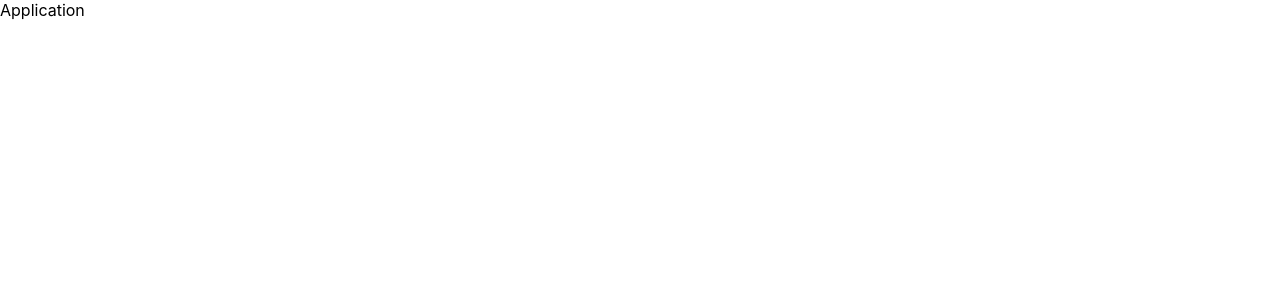
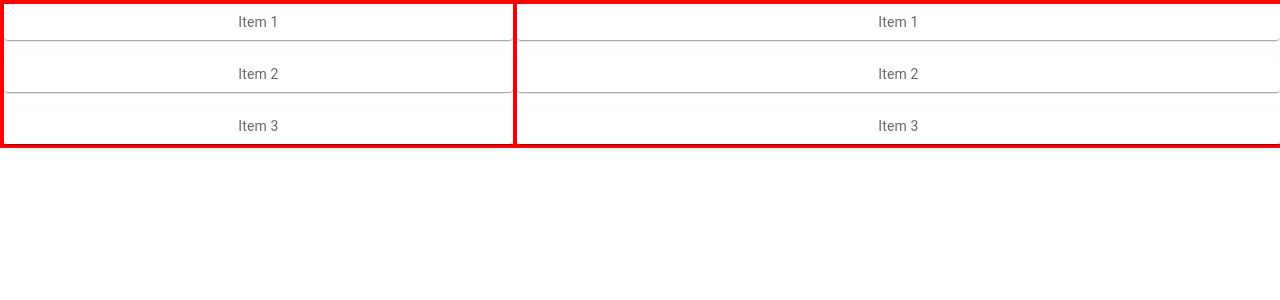
Before and after one commit to ronak-d/Family-Tree, a React (Create React App) app in the folder tree/: page / in a window 1280 px wide. Shown: the top 300 px of the page. Built offline with nearby package versions, Linux system fonts and the light colour scheme.

Commit message:
made css with MUI

```diff
--- a/tree/package.json
+++ b/tree/package.json
@@ -3,6 +3,11 @@
   "version": "0.1.0",
   "private": true,
   "dependencies": {
+    "@emotion/react": "^11.10.5",
+    "@emotion/styled": "^11.10.5",
+    "@mui/icons-material": "^5.10.9",
+    "@mui/material": "^5.10.12",
+    "@mui/styled-engine-sc": "^5.10.6",
     "@testing-library/jest-dom": "^5.16.5",
     "@testing-library/react": "^13.4.0",
     "@testing-library/user-event": "^13.5.0",
@@ -11,6 +16,7 @@
     "react": "^18.2.0",
     "react-dom": "^18.2.0",
     "react-scripts": "5.0.1",
+    "styled-components": "^5.3.6",
     "web-vitals": "^2.1.4"
   },
   "scripts": {
--- a/tree/src/Components/Application/Application.jsx
+++ b/tree/src/Components/Application/Application.jsx
@@ -1,12 +1,52 @@
 import React from 'react'
-import styles from '../CSS/Application.module.css'
+// import styles from '../CSS/Application.module.css'
+import Box from "@mui/material/Box";
+import Stack from "@mui/material/Stack";
+import Paper from '@mui/material/Paper';
+import { styled } from '@mui/material/styles';
+
+
+
+const Item = styled(Paper)(({ theme }) => ({
+  backgroundColor: theme.palette.mode === 'dark' ? '#1A2027' : '#fff',
+  ...theme.typography.body2,
+  padding: theme.spacing(1),
+  textAlign: 'center',
+  color: theme.palette.text.secondary,
+}));
 
 const Application = () => {
   return (
-    // body
-    <div>
-      Application
-    </div>
+  <Box sx={{ width: "100%",display:"flex",border: "2px solid red" }}>
+
+  <Box sx={{ width: "40%",border: "2px solid red" }}>
+    <Stack
+      direction="column"
+      justifyContent="center"
+      alignItems="stretch"
+      spacing={2}
+    >
+
+      <Item>Item 1</Item>
+      <Item>Item 2</Item>
+      <Item>Item 3</Item>
+    </Stack>
+  </Box>
+
+  <Box sx={{ width: "60%",border: "2px solid red" }}>
+    <Stack
+      direction="column"
+      justifyContent="center"
+      alignItems="stretch"
+      spacing={2}
+    >
+
+      <Item>Item 1</Item>
+      <Item>Item 2</Item>
+      <Item>Item 3</Item>
+    </Stack>
+  </Box>
+  </Box>
   )
 }
 
```
Also changed, not shown: 1 other file (tests, documents, lock files or other folders).
